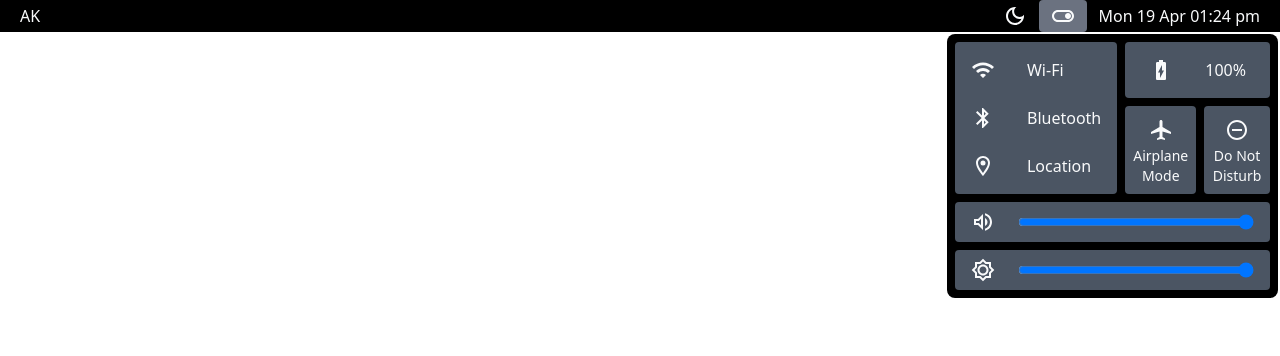
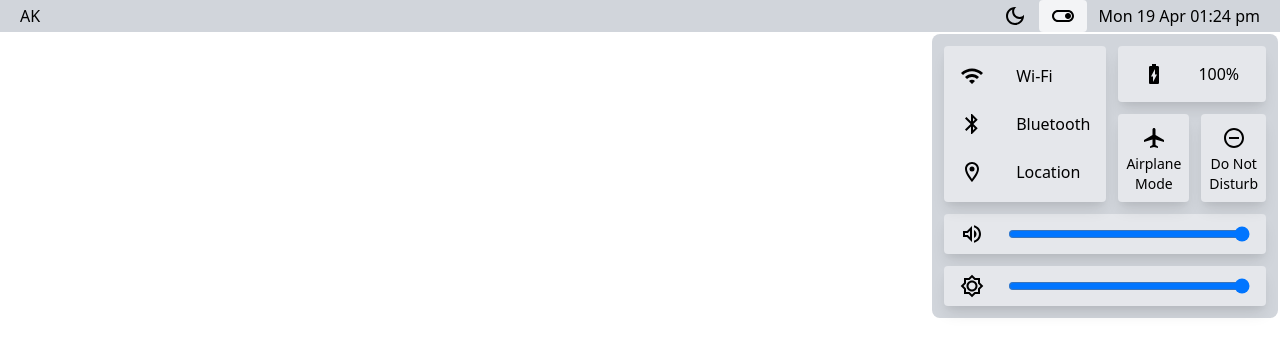
Before and after one commit to adriankristanto/adriankristanto.github.io, a React (Create React App) app: page / in a window 1280 px wide. Both pictures are taken after a click on the element 1062 px from the left and 16 px from the top of the page. Shown: the top 356 px of the page. Built offline with nearby package versions, Linux system fonts and the light colour scheme.

Commit message:
1. darkmode now works for each item in the menubar 2. fixed the styling of the control centre 3. darkmode now works in control centre

```diff
--- a/src/components/ControlCentre.js
+++ b/src/components/ControlCentre.js
@@ -27,19 +27,21 @@ function ControlCentre(props) {
         }
     }, [])
 
+    const tileClassName = "bg-gray-200 dark:bg-gray-700 shadow-lg rounded"
+
     return (
         <div ref={ref}>
-            <div tabIndex={props.tabIndex} className={`${props.className} ${visible ? 'bg-gray-500' : 'bg-transparent'}`}
+            <div tabIndex={props.tabIndex} className={`${props.className} ${visible && 'bg-gray-100 dark:bg-gray-500' }`}
                 onClick={() => setVisible(!visible)}
             >
             <svg className="fill-current" xmlns="http://www.w3.org/2000/svg" height="24px" viewBox="0 0 24 24" width="24px" fill="#000000"><path d="M0 0h24v24H0z" fill="none"/><path d="M17 6H7c-3.31 0-6 2.69-6 6s2.69 6 6 6h10c3.31 0 6-2.69 6-6s-2.69-6-6-6zm0 10H7c-2.21 0-4-1.79-4-4s1.79-4 4-4h10c2.21 0 4 1.79 4 4s-1.79 4-4 4zm0-7c-1.66 0-3 1.34-3 3s1.34 3 3 3 3-1.34 3-3-1.34-3-3-3z"/></svg>
             </div>
 
             {visible && (
-            <div className="absolute my-0.5 top-8 right-0.5 rounded-lg bg-black">
+            <div className="absolute my-0.5 top-8 right-0.5 rounded-lg bg-gray-300 dark:bg-black">
 
-                <div className='flex mt-2 mb-1'>
-                    <div className='flex flex-col px-4 py-1 ml-2 mr-1 bg-gray-600 rounded justify-center'>
+                <div className='flex my-3'>
+                    <div className={`flex flex-col px-4 py-1 mr-1.5 ml-3 ${tileClassName} justify-center`}>
                         <div className='flex mb-3'>
                             <div className='mr-4'>
                                 {/* Wi-Fi */}
@@ -69,8 +71,8 @@ function ControlCentre(props) {
                         </div>
                     </div>
 
-                    <div className='flex flex-col ml-1 mr-2'>
-                        <div className='flex px-2 py-4 bg-gray-600 rounded'>
+                    <div className='flex flex-col ml-1.5 mr-3'>
+                        <div className={`flex px-2 py-4 ${tileClassName} mb-1`}>
                             {/* Battery */}
                             <div className='mx-4'>
                                 <svg className="fill-current" xmlns="http://www.w3.org/2000/svg" height="24px" viewBox="0 0 24 24" width="24px" fill="#000000"><path d="M0 0h24v24H0V0z" fill="none"/><path d="M15.67 4H14V2h-4v2H8.33C7.6 4 7 4.6 7 5.33v15.33C7 21.4 7.6 22 8.33 22h7.33c.74 0 1.34-.6 1.34-1.33V5.33C17 4.6 16.4 4 15.67 4zM11 20v-5.5H9L13 7v5.5h2L11 20z"/></svg>
@@ -81,7 +83,7 @@ function ControlCentre(props) {
                         </div>
 
                         <div className="flex pt-2 justify-between text-sm">
-                            <div className="w-1/2 mr-1 px-2 py-2 flex flex-col items-center text-center bg-gray-600 rounded">
+                            <div className={`w-1/2 mr-1.5 px-2 py-2 flex flex-col items-center text-center ${tileClassName}`}>
                                 <div className="my-1">
                                     {/* Airplane Mode */}
                                     <svg className="fill-current" xmlns="http://www.w3.org/2000/svg" enableBackground="new 0 0 24 24" height="24px" viewBox="0 0 24 24" width="24px" fill="#000000"><g><path d="M22,16v-2l-8.5-5V3.5C13.5,2.67,12.83,2,12,2s-1.5,0.67-1.5,1.5V9L2,14v2l8.5-2.5V19L8,20.5L8,22l4-1l4,1l0-1.5L13.5,19 v-5.5L22,16z"/><path d="M0,0h24v24H0V0z" fill="none"/></g></svg>
@@ -91,7 +93,7 @@ function ControlCentre(props) {
                                     <p>Mode</p>
                                 </div>
                             </div>
-                            <div className="w-1/2 ml-1 px-2 py-2 flex flex-col items-center text-center bg-gray-600 rounded">
+                            <div className={`w-1/2 ml-1.5 px-2 py-2 flex flex-col items-center text-center ${tileClassName}`}>
                                 <div className="my-1">
                                     {/* Do Not Disturb */}
                                     <svg className="fill-current" xmlns="http://www.w3.org/2000/svg" enableBackground="new 0 0 24 24" height="24px" viewBox="0 0 24 24" width="24px" fill="#000000"><g><rect fill="none" height="24" width="24"/></g><g><g><path d="M7,11v2h10v-2H7z M12,2C6.48,2,2,6.48,2,12s4.48,10,10,10s10-4.48,10-10S17.52,2,12,2z M12,20c-4.41,0-8-3.59-8-8 s3.59-8,8-8s8,3.59,8,8S16.41,20,12,20z"/></g></g></svg>
@@ -105,7 +107,7 @@ function ControlCentre(props) {
                     </div>
                 </div>
 
-                <div className='flex mx-2 my-2 rounded bg-gray-600 px-4 py-2 justify-between'>
+                <div className={`flex mx-3 my-3 ${tileClassName} px-4 py-2 justify-between`}>
                     <svg className="fill-current" xmlns="http://www.w3.org/2000/svg" height="24px" viewBox="0 0 24 24" width="24px" fill="#000000"><path d="M0 0h24v24H0V0z" fill="none"/><path d="M3 9v6h4l5 5V4L7 9H3zm7-.17v6.34L7.83 13H5v-2h2.83L10 8.83zM16.5 12c0-1.77-1.02-3.29-2.5-4.03v8.05c1.48-.73 2.5-2.25 2.5-4.02zM14 3.23v2.06c2.89.86 5 3.54 5 6.71s-2.11 5.85-5 6.71v2.06c4.01-.91 7-4.49 7-8.77 0-4.28-2.99-7.86-7-8.77z"/></svg>
                     <input
                         className="w-5/6"
@@ -114,7 +116,7 @@ function ControlCentre(props) {
                         step="1"/>
                 </div>
 
-                <div className='flex mx-2 my-2 rounded bg-gray-600 px-4 py-2 justify-between'>
+                <div className={`flex mx-3 my-3 ${tileClassName} px-4 py-2 justify-between`}>
                     <svg className="fill-current" xmlns="http://www.w3.org/2000/svg" height="24px" viewBox="0 0 24 24" width="24px" fill="#000000"><path d="M0 0h24v24H0V0z" fill="none"/><path d="M20 8.69V4h-4.69L12 .69 8.69 4H4v4.69L.69 12 4 15.31V20h4.69L12 23.31 15.31 20H20v-4.69L23.31 12 20 8.69zm-2 5.79V18h-3.52L12 20.48 9.52 18H6v-3.52L3.52 12 6 9.52V6h3.52L12 3.52 14.48 6H18v3.52L20.48 12 18 14.48zM12 6.5c-3.03 0-5.5 2.47-5.5 5.5s2.47 5.5 5.5 5.5 5.5-2.47 5.5-5.5-2.47-5.5-5.5-5.5zm0 9c-1.93 0-3.5-1.57-3.5-3.5s1.57-3.5 3.5-3.5 3.5 1.57 3.5 3.5-1.57 3.5-3.5 3.5z"/></svg>
                     <input
                         className="w-5/6"
--- a/src/components/DarkMode.js
+++ b/src/components/DarkMode.js
@@ -8,7 +8,7 @@ function DarkMode(props) {
     }
 
     return (
-        <div tabIndex={props.tabIndex} className={`${props.className} active:bg-gray-500`} onClick={handleClick}>
+        <div tabIndex={props.tabIndex} className={`${props.className} active:bg-gray-100 dark:active:bg-gray-500`} onClick={handleClick}>
             <svg className="fill-current" xmlns="http://www.w3.org/2000/svg" enableBackground="new 0 0 24 24" height="24px" viewBox="0 0 24 24" width="24px" fill="#000000"><rect fill="none" height="24" width="24"/><path d="M9.37,5.51C9.19,6.15,9.1,6.82,9.1,7.5c0,4.08,3.32,7.4,7.4,7.4c0.68,0,1.35-0.09,1.99-0.27C17.45,17.19,14.93,19,12,19 c-3.86,0-7-3.14-7-7C5,9.07,6.81,6.55,9.37,5.51z M12,3c-4.97,0-9,4.03-9,9s4.03,9,9,9s9-4.03,9-9c0-0.46-0.04-0.92-0.1-1.36 c-0.98,1.37-2.58,2.26-4.4,2.26c-2.98,0-5.4-2.42-5.4-5.4c0-1.81,0.89-3.42,2.26-4.4C12.92,3.04,12.46,3,12,3L12,3z"/></svg>
         </div>
     )
--- a/src/components/MenuBar.js
+++ b/src/components/MenuBar.js
@@ -7,7 +7,7 @@ function MenuBar() {
     const menuBarItemClassName = "px-3 py-1 rounded focus:outline-none";
 
     return (
-        <div className="w-screen px-2 flex flex-row flex-nowrap justify-between items-center bg-black text-gray-50 cursor-default select-none">
+        <div className="w-screen px-2 flex flex-row flex-nowrap justify-between items-center bg-gray-300 text-black dark:bg-black dark:text-gray-50 cursor-default select-none">
             <div tabIndex="0" className={menuBarItemClassName}>
                 AK
             </div>
```
